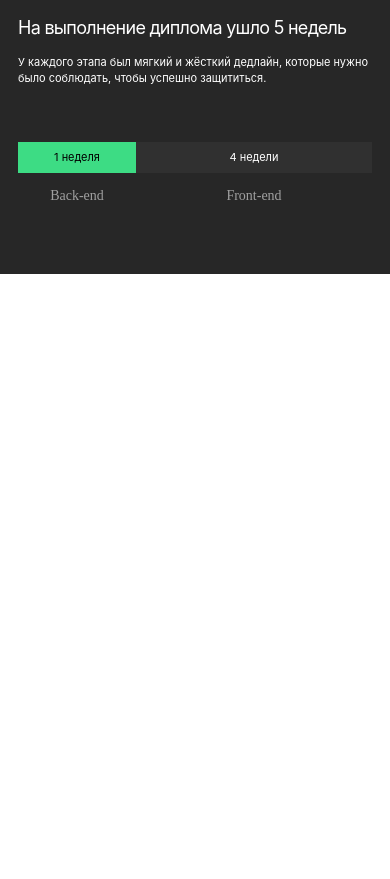
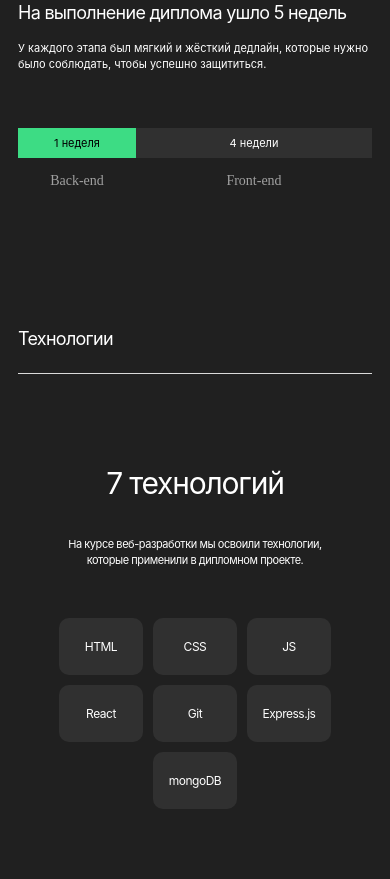
Before and after one commit to AlinaLvova/movies-explorer-frontend, a React app in the folder movie-explorer/: page / in a window 390 px wide. Shown: the part 949-1828 px from the top of the page. Before the commit the page ends 1223 px from the top, so only its background shows below. Built offline with nearby package versions, Linux system fonts and the light colour scheme.

Commit message:
feature: add techs section

```diff
--- a/movie-explorer/src/components/Common/SectionHeader/SectionHeader.css
+++ b/movie-explorer/src/components/Common/SectionHeader/SectionHeader.css
@@ -5,6 +5,7 @@
     letter-spacing: -0.72px;
     border-bottom: 1px solid var(--line);
     padding-bottom: 23px;
+    margin: 0;
 }
 
 @media screen and (max-width: 790px) {
--- a/movie-explorer/src/components/Main/AboutProject/AboutProject.css
+++ b/movie-explorer/src/components/Main/AboutProject/AboutProject.css
@@ -1,5 +1,5 @@
 .about-project {
-    background-color: var(--background-color-light-grey);
+    background-color: var(--background-color-grey);
     padding: 110px 70px;
 }
 
--- a/movie-explorer/src/components/Main/Main.js
+++ b/movie-explorer/src/components/Main/Main.js
@@ -3,6 +3,7 @@
 import Banner from './Banner/Banner';
 import NavTab from './NavTab/NavTab';
 import AboutProject from './AboutProject/AboutProject';
+import Techs from './Techs/Techs';
 import './Main.css';
 
 function Main() {
@@ -11,6 +12,7 @@
       <Banner />
       <NavTab />
       <AboutProject />
+      <Techs />
     </section>
   );
 }
--- a/movie-explorer/src/components/Main/NavTab/NavTab.css
+++ b/movie-explorer/src/components/Main/NavTab/NavTab.css
@@ -1,5 +1,5 @@
 .navtab {
-    background-color: var(--background-color-grey);
+    background-color: var(--background-color-light-grey);
     margin: 0;
     display: flex;
     justify-content: center;
--- /dev/null
+++ b/movie-explorer/src/components/Main/Techs/Techs.css
@@ -0,0 +1,107 @@
+.techs{
+    background-color: var(--background-color-light-grey);
+    margin: 0;
+    padding: 100px 70px;
+}
+
+.techs__elements-wrapper {
+    padding-top: 100px;
+    display: flex;
+    flex-wrap: wrap;
+    justify-content: center;
+    gap: 10px;
+}
+
+.techs__element {
+    text-align: center;
+    font-size: 14px;
+    font-family: Inter;
+    font-style: normal;
+    font-weight: 400;
+    line-height: normal;
+    letter-spacing: -0.56px;
+    width: 90px;
+    height: calc(60px - 21px);
+    flex-shrink: 0;
+    padding-top: 21px;
+    background-color: var(--button-color-grey);
+    border-radius: 10px;
+}
+
+
+.techs__subtitle {
+    width: 460px;
+    margin: 0 auto;
+    padding-top: 26px;
+    text-align: center;
+    font-size: 14px;
+    font-family: Inter;
+    font-style: normal;
+    font-weight: 400;
+    line-height: 20px;
+    letter-spacing: -0.56px;
+}
+
+.techs__title {
+    padding-top: 90px;
+    text-align: center;
+    font-size: 50px;
+    font-family: Inter;
+    font-style: normal;
+    font-weight: 400;
+    line-height: 58px;
+    letter-spacing: -2px;
+}
+
+@media screen and (max-width: 790px) {
+    .techs__subtitle {
+        padding-top: 22px;
+        font-size: 12px;
+        line-height: 28px;
+        letter-spacing: -0.48px;
+    }
+    .techs__title {
+        padding-top: 80px;
+    }
+    .techs__elements-wrapper {
+        padding-top: 83px;
+    }
+    .techs{
+        padding: 90px 50px;
+    }
+    .techs__element {
+        font-size: 12px;
+        letter-spacing: -0.48px;
+        width: 84px;
+        height: calc(57px - 21px);
+        flex-shrink: 0;
+        padding-top: 21px;
+    }
+}
+
+@media screen and (max-width: 621px) and (min-width: 320px) {
+    .techs {
+        padding: 70px 18px;
+        background-color: var(--background-color-grey);
+    }
+    .techs__subtitle {
+        width: 292px;
+        padding-top: 24px;
+        font-size: 11px;
+        line-height: 16px;
+        letter-spacing: -0.44px;
+    }
+    .techs__title {
+        padding-top: 80px;
+        font-size: 30px;
+        letter-spacing: -1.2px;
+    }
+    .techs__elements-wrapper {
+        padding-top: 83px;
+    }
+    .techs__elements-wrapper{
+        width: 85%;
+        margin: 0 auto;
+        padding-top: 50px;
+    }
+}
--- /dev/null
+++ b/movie-explorer/src/components/Main/Techs/Techs.js
@@ -0,0 +1,28 @@
+import React, { useState } from "react";
+
+import "./Techs.css";
+import SectionHeader from "../../Common/SectionHeader/SectionHeader";
+
+function Techs() {
+  return (
+    <section className="techs">
+      <SectionHeader headerTitle={"Технологии"} />
+      <div className="techs__title">7 технологий</div>
+      <div className="techs__subtitle">
+        На курсе веб-разработки мы освоили технологии, которые применили в
+        дипломном проекте.
+      </div>
+      <div className="techs__elements-wrapper">
+        <div className="techs__element">HTML</div>
+        <div className="techs__element">CSS</div>
+        <div className="techs__element">JS</div>
+        <div className="techs__element">React</div>
+        <div className="techs__element">Git</div>
+        <div className="techs__element">Express.js</div>
+        <div className="techs__element">mongoDB</div>
+      </div>
+    </section>
+  );
+}
+
+export default Techs;
```
